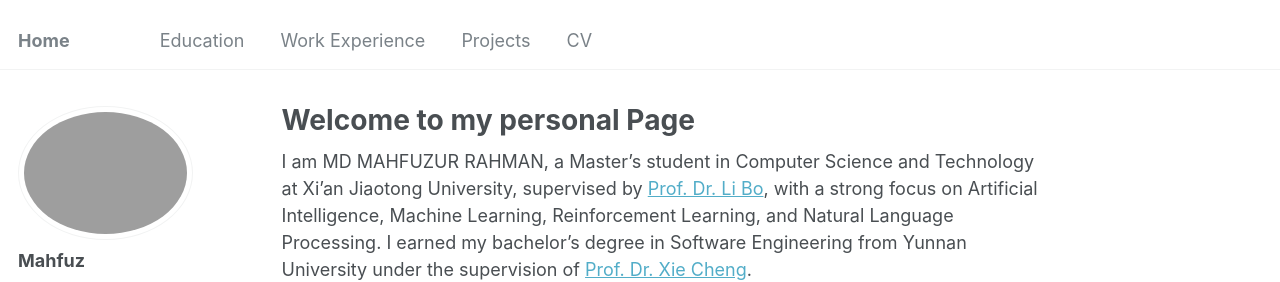
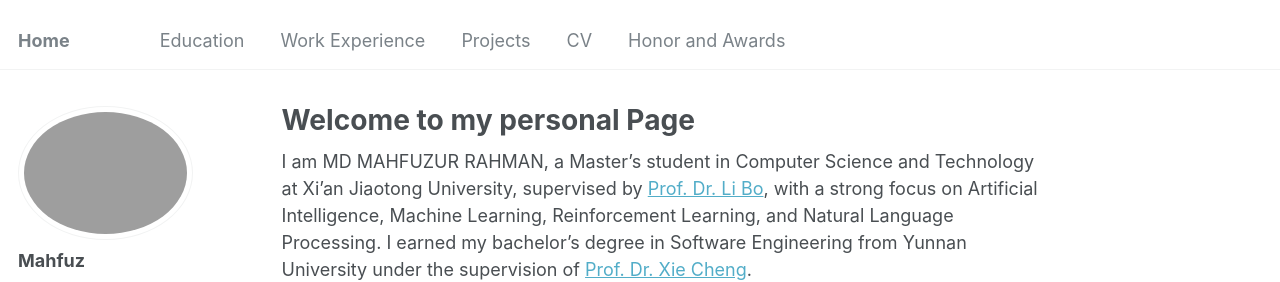
Before and after one commit to mahfuztbt/mahfuztbt.github.io, a Jekyll site: the page built from _pages/about.md, in a window 1280 px wide. Shown: the top 282 px of the page. Built offline with Jekyll 4.4.1, drawn with Linux system fonts in a browser that asks for light colours.

Commit message:
Update navigation.yml

```diff
--- a/_data/navigation.yml
+++ b/_data/navigation.yml
@@ -11,3 +11,6 @@ main:
 
   - title: "CV"
     url: /cv/
+
+  - title: "Honor and Awards"
+    url: /Honor&Award/
```
